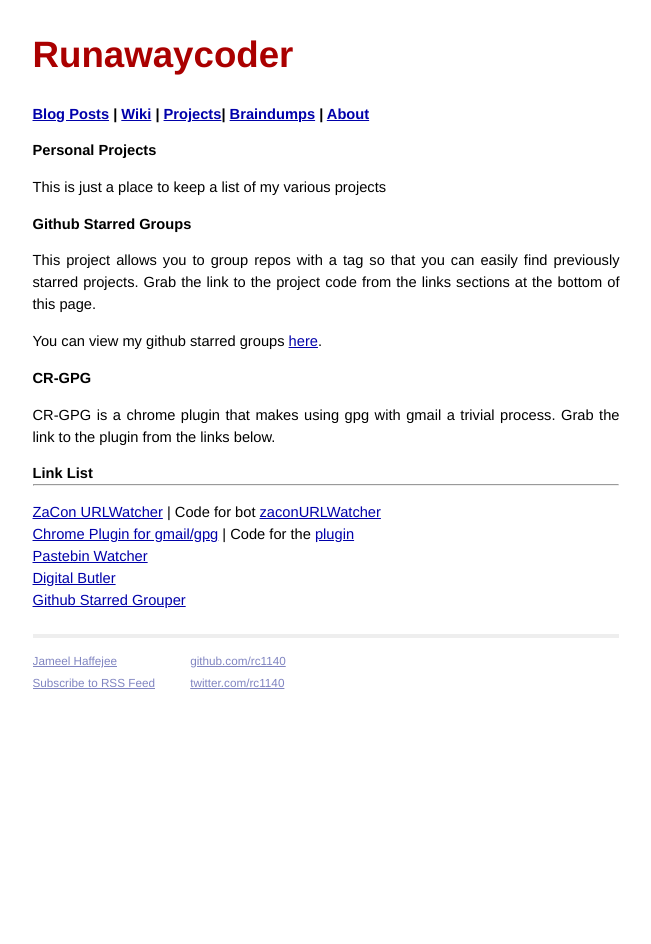
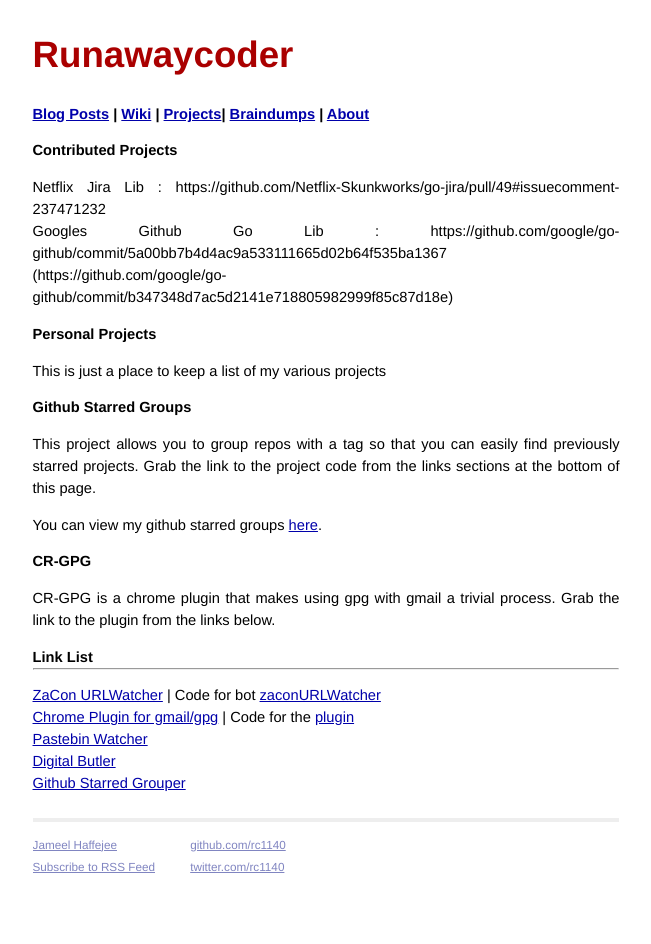
Before and after one commit to RC1140/rc1140.github.com, a Jekyll site: the page built from projects/index.md, in a window 1280 px wide. Shown: the whole page, without its empty margins (314-965 px from the left). Built offline with Jekyll 4.4.1, drawn with Linux system fonts in a browser that asks for light colours.

Commit message:
Update index.md
Added contributed libs

```diff
--- a/projects/index.md
+++ b/projects/index.md
@@ -2,6 +2,10 @@
 layout: default
 title: Various Projects That I Work On
 ---
+## Contributed Projects
+
+Netflix Jira Lib : https://github.com/Netflix-Skunkworks/go-jira/pull/49#issuecomment-237471232
+Googles Github Go Lib : https://github.com/google/go-github/commit/5a00bb7b4d4ac9a533111665d02b64f535ba1367 (https://github.com/google/go-github/commit/b347348d7ac5d2141e718805982999f85c87d18e)
 
 ## Personal Projects
 
```
